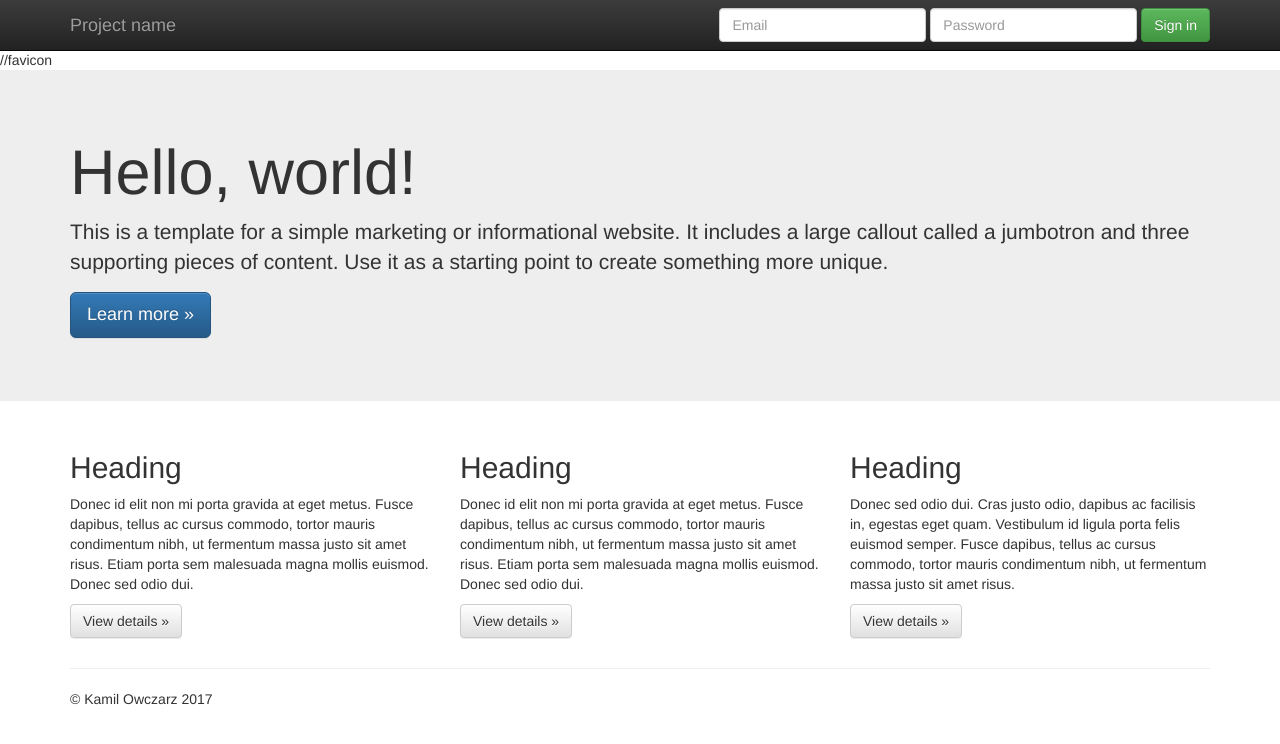
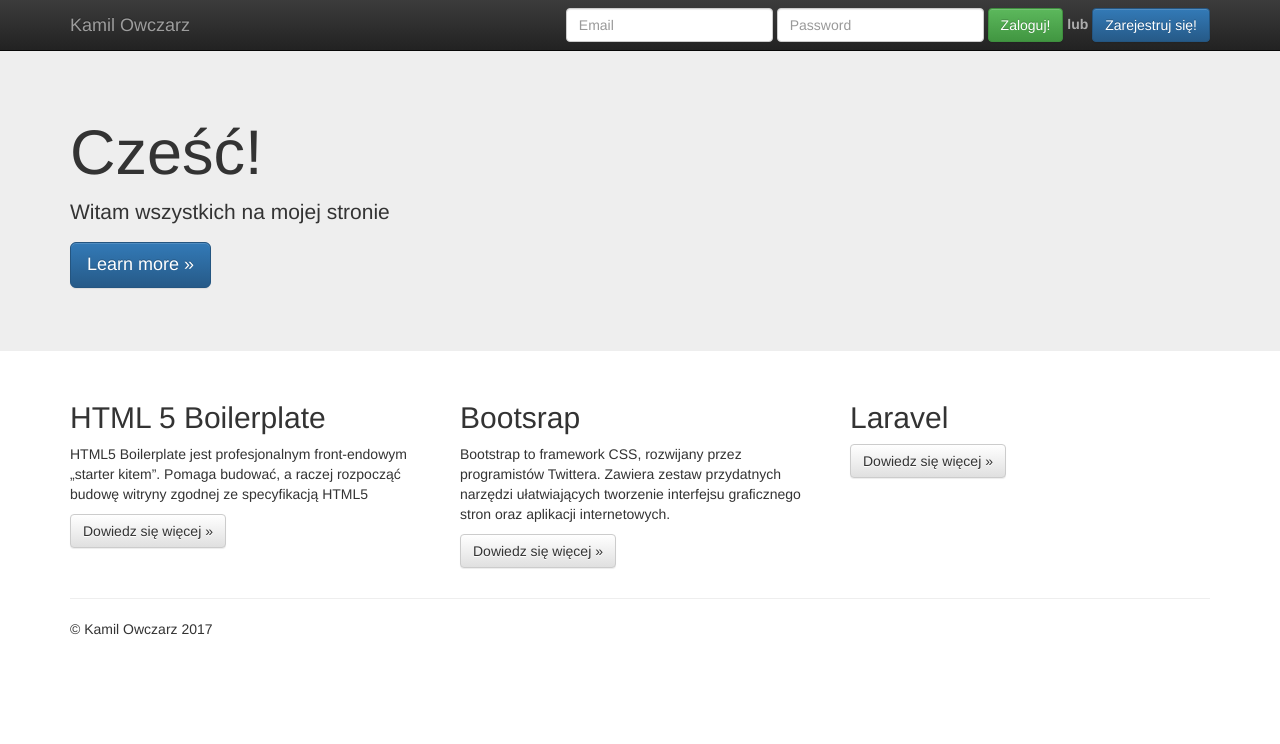
Before and after one commit to M1ST4KE/inf_proj, a PHP site: page / in a window 1280 px wide. Shown: the top 744 px of the page. Run offline with PHP 8.4, Linux system fonts and the light colour scheme; some libraries are stand-ins or nearby versions.

Commit message:
ogólne zmiany

```diff
--- a/css/main.css
+++ b/css/main.css
@@ -1,5 +1,22 @@
 
 
 /* ==========================================================================
-   Author's custom styles
+   Kamil Owczarz's custom styles
    ========================================================================== */
+
+
+#loginForm{
+    height: 280px;
+    width: 260px;
+    position: center;
+
+}
+
+#navLabel{
+    color: #adadad ;
+}
+
+#zar_nav{
+    position: absolute;
+    align-content: center;
+}
--- a/index.html
+++ b/index.html
@@ -10,13 +10,14 @@
         <meta name="description" content="">
         <meta name="viewport" content="width=device-width, initial-scale=1">
 
-        //favicon
+        <!--[favicons]-->
         <link rel="apple-touch-icon" sizes="180x180" href="img/favicons/apple-touch-icon.png">
         <link rel="icon" type="image/png" href="img/favicons/favicon-32x32.png" sizes="32x32">
         <link rel="icon" type="image/png" href="img/favicons/favicon-16x16.png" sizes="16x16">
         <link rel="manifest" href="img/favicons/manifest.json">
         <link rel="mask-icon" href="img/favicons/safari-pinned-tab.svg" color="#5bbad5">
         <meta name="theme-color" content="#ffffff">
+        <!--[favicons end]-->
 
         <link rel="stylesheet" href="css/bootstrap.min.css">
         <style>
@@ -43,7 +44,8 @@
             <span class="icon-bar"></span>
             <span class="icon-bar"></span>
           </button>
-          <a class="navbar-brand" href="#">Project name</a>
+          <a class="navbar-brand" href="index.html">Kamil Owczarz</a>
+
         </div>
         <div id="navbar" class="navbar-collapse collapse">
           <form class="navbar-form navbar-right" role="form">
@@ -53,7 +55,9 @@
             <div class="form-group">
               <input type="password" placeholder="Password" class="form-control">
             </div>
-            <button type="submit" class="btn btn-success">Sign in</button>
+            <button type="submit" class="btn btn-success">Zaloguj!</button>
+            <label id="navLabel"> lub </label>
+            <a class="btn btn-primary" href="session_off.html" role="button">Zarejestruj się!</a>
           </form>
         </div><!--/.navbar-collapse -->
       </div>
@@ -62,8 +66,8 @@
     <!-- Main jumbotron for a primary marketing message or call to action -->
     <div class="jumbotron">
       <div class="container">
-        <h1>Hello, world!</h1>
-        <p>This is a template for a simple marketing or informational website. It includes a large callout called a jumbotron and three supporting pieces of content. Use it as a starting point to create something more unique.</p>
+        <h1>Cześć!</h1>
+        <p>Witam wszystkich na mojej stronie</p>
         <p><a class="btn btn-primary btn-lg" href="#" role="button">Learn more &raquo;</a></p>
       </div>
     </div>
@@ -72,19 +76,19 @@
       <!-- Example row of columns -->
       <div class="row">
         <div class="col-md-4">
-          <h2>Heading</h2>
-          <p>Donec id elit non mi porta gravida at eget metus. Fusce dapibus, tellus ac cursus commodo, tortor mauris condimentum nibh, ut fermentum massa justo sit amet risus. Etiam porta sem malesuada magna mollis euismod. Donec sed odio dui. </p>
-          <p><a class="btn btn-default" href="#" role="button">View details &raquo;</a></p>
+          <h2>HTML 5 Boilerplate</h2>
+          <p>HTML5 Boilerplate jest profesjonalnym front-endowym „starter kitem”. Pomaga budować, a raczej rozpocząć budowę witryny zgodnej ze specyfikacją HTML5</p>
+          <p><a class="btn btn-default" href="//html5boilerplate.com" role="button">Dowiedz się więcej &raquo;</a></p>
         </div>
         <div class="col-md-4">
-          <h2>Heading</h2>
-          <p>Donec id elit non mi porta gravida at eget metus. Fusce dapibus, tellus ac cursus commodo, tortor mauris condimentum nibh, ut fermentum massa justo sit amet risus. Etiam porta sem malesuada magna mollis euismod. Donec sed odio dui. </p>
-          <p><a class="btn btn-default" href="#" role="button">View details &raquo;</a></p>
+          <h2>Bootsrap</h2>
+          <p> Bootstrap to framework CSS, rozwijany przez programistów Twittera. Zawiera zestaw przydatnych narzędzi ułatwiających tworzenie interfejsu graficznego stron oraz aplikacji internetowych.</p>
+          <p><a class="btn btn-default" href="//getbootstrap.com" role="button">Dowiedz się więcej &raquo;</a></p>
        </div>
         <div class="col-md-4">
-          <h2>Heading</h2>
-          <p>Donec sed odio dui. Cras justo odio, dapibus ac facilisis in, egestas eget quam. Vestibulum id ligula porta felis euismod semper. Fusce dapibus, tellus ac cursus commodo, tortor mauris condimentum nibh, ut fermentum massa justo sit amet risus.</p>
-          <p><a class="btn btn-default" href="#" role="button">View details &raquo;</a></p>
+          <h2>Laravel</h2>
+          <p></p>
+          <p><a class="btn btn-default" href="#" role="button">Dowiedz się więcej &raquo;</a></p>
         </div>
       </div>
 
```
Also changed, not shown: session_connected.html (added, +68 -0 lines), session_off.html (added, +67 -0 lines).
